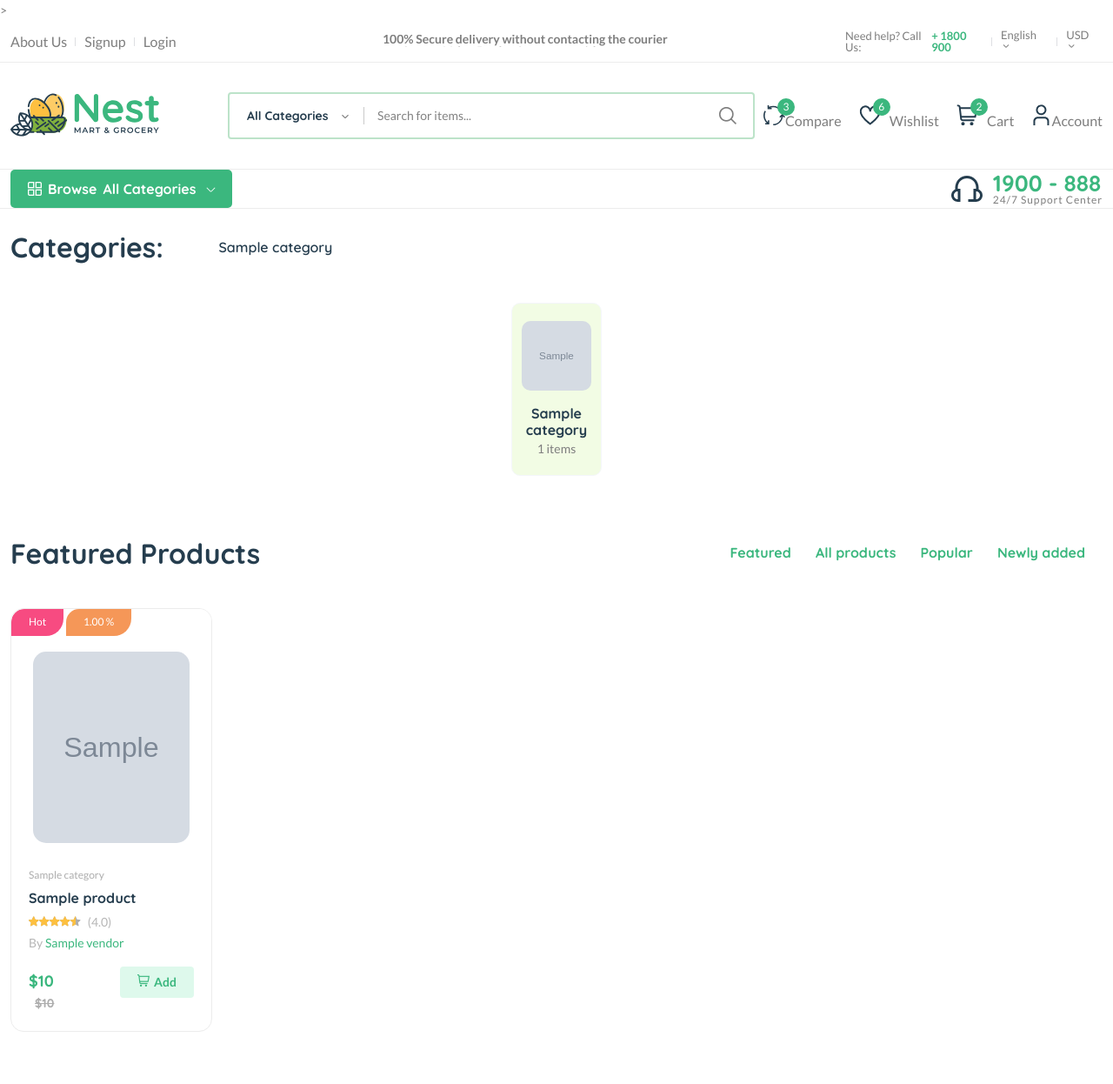
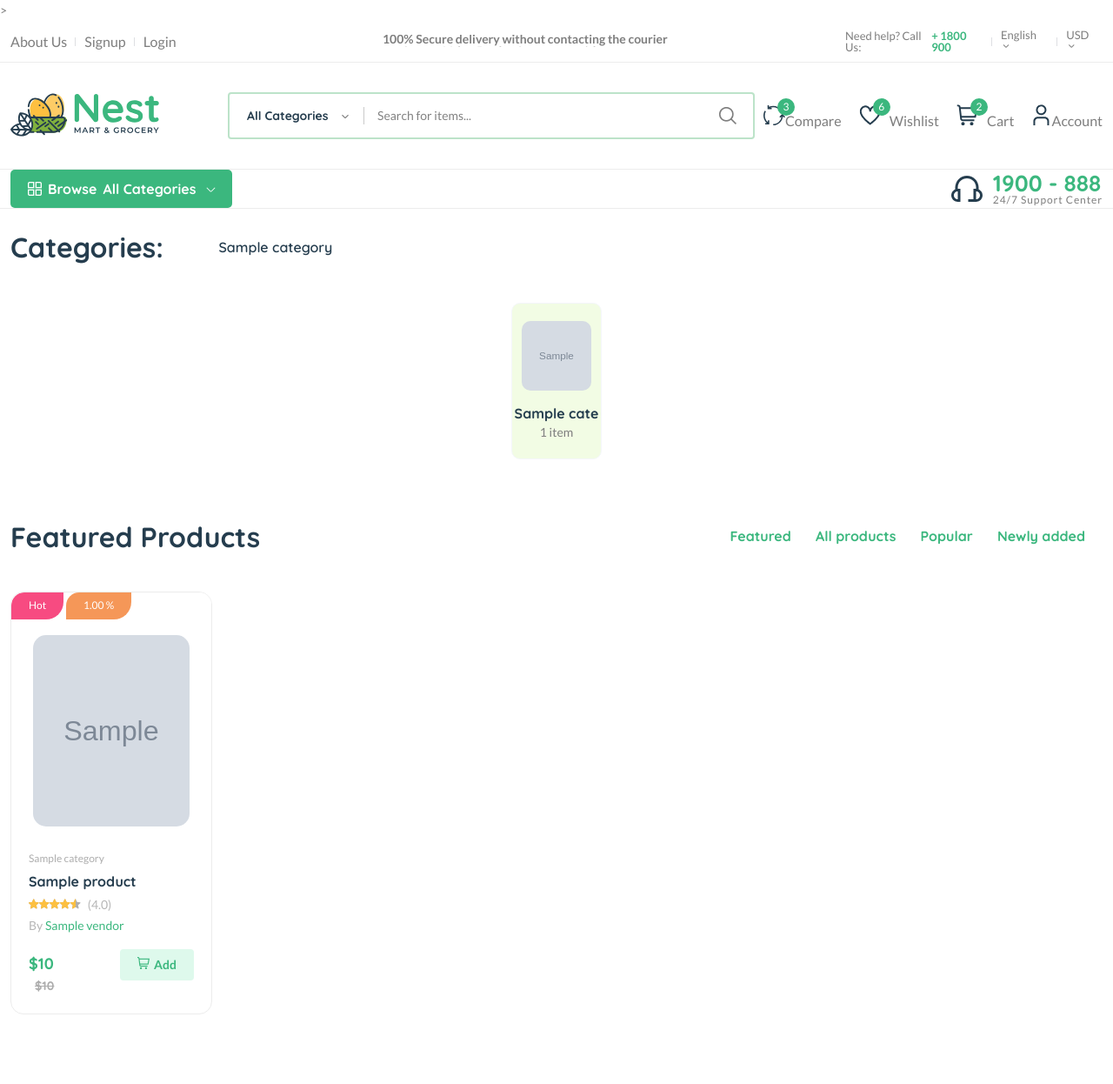
Before and after one commit to Emanstone/Ecommerce-, a Django app: template templates/index.html in a window 1280 px wide. Shown: the top 1246 px of the page at 87% size. Run offline with Django 5.2, Linux system fonts and the light colour scheme; the template is opened without the code that fills it: most values are stand-ins (such as "Sample title", 1, 10 or a date in 2020); grey boxes marked "Sample" are stand-in pictures; some libraries are stand-ins or nearby versions.

Commit message:
Added new products & modified index

```diff
--- a/templates/index.html
+++ b/templates/index.html
@@ -71,8 +71,13 @@
                             <figure class="img-hover-scale overflow-hidden">
                                 <a href='#'><img src="{{category.image.url}}" alt="" height="80" /></a>
                             </figure>
-                            <h6><a href='#'>{{category.category_name}}</a></h6>
+                            {% comment %} <h6><a href='#'>{{category.category_name}}</a></h6> {% endcomment %}
+                            <h6><a href='#'><span title="{{ category.category_name }}">{{ category.category_name|slice:":11" }}</span></a></h6>
+                            {% if category.product.count == 1 %}
+                            <span>{{ category.product.count }} item</span>
+                            {% else %}
                             <span>{{ category.product.count }} items</span>
+                            {% endif %}
                         </div>
                         {% endfor %}
 
```
Also changed, not shown: db.sqlite3, media/product_image/baby-2047595_640.jpg (added), media/product_image/weapon-830734_640.jpg (added).
